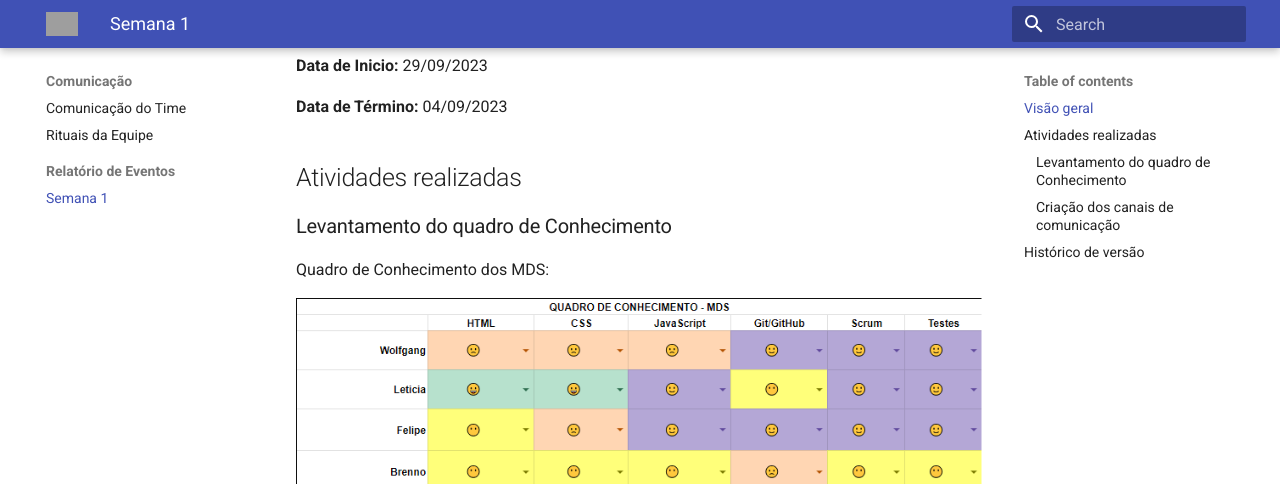
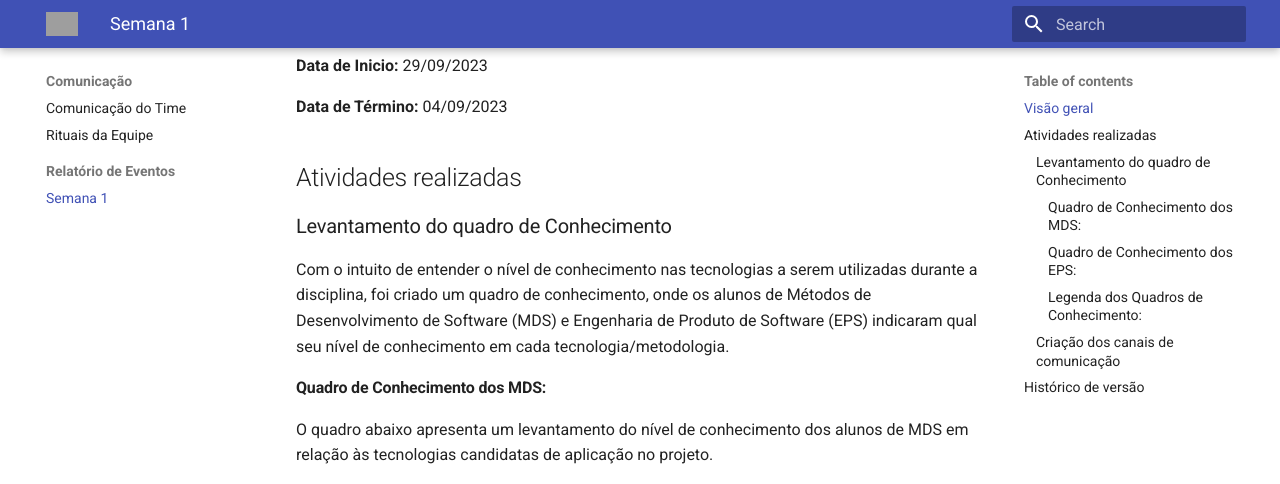
Before and after one commit to fga-eps-mds/2023.2-PrintGo-Doc, an MkDocs documentation site: the page built from docs/Relatórios/semana1.md, in a window 1280 px wide and 1400 px high, scrolled down 226 px. Shown: the top 484 px of the window. Built offline with MkDocs 1.6.1 and Material for MkDocs 9.7.7, drawn with Linux system fonts in a browser that asks for light colours; some of the changed text lies outside the part shown; grey boxes are pictures that could not be loaded.

Commit message:
feat: change static tables to dynamic and add context to sections

```diff
--- a/docs/Relatórios/semana1.md
+++ b/docs/Relatórios/semana1.md
@@ -8,31 +8,32 @@
 
 ### Levantamento do quadro de Conhecimento
 
-Quadro de Conhecimento dos MDS:
+Com o intuito de entender o nível de conhecimento nas tecnologias a serem utilizadas durante a disciplina, foi criado um quadro de conhecimento, onde os alunos de Métodos de Desenvolvimento de Software (MDS) e Engenharia de Produto de Software (EPS) indicaram qual seu nível de conhecimento em cada tecnologia/metodologia.
 
+#### Quadro de Conhecimento dos MDS:
 
-![Quadro de Conhecimento dos MDS](../assets/quadro_conhecimento_mds.png)
+O quadro abaixo apresenta um levantamento do nível de conhecimento dos alunos de MDS em relação às tecnologias candidatas de aplicação no projeto.
 
+<iframe src="https://docs.google.com/spreadsheets/d/e/2PACX-1vRCsP5oyrUH29vml9Ivtwj2sWLWmmcMsNoqKag-jQZOg7J5sMJvFi4_Nxm8aZBlfWAeXrooEnO4-rh1/pubhtml?gid=0&amp;single=true&amp;widget=true&amp;headers=false" width="500" height="500"></iframe>
 
+#### Quadro de Conhecimento dos EPS:
 
-Quadro de Conhecimento dos EPS:
+O quadro abaixo apresenta um levantamento do nível de conhecimento dos alunos de MDS em relação às tecnologias candidatas de aplicação no projeto.
 
-![Quadro de Conhecimento dos EPS](../assets/quadro_conhecimento_eps.png)
+<iframe src="https://docs.google.com/spreadsheets/d/e/2PACX-1vRCsP5oyrUH29vml9Ivtwj2sWLWmmcMsNoqKag-jQZOg7J5sMJvFi4_Nxm8aZBlfWAeXrooEnO4-rh1/pubhtml?gid=1524027615&amp;single=true&amp;widget=true&amp;headers=false" width="500" height="500"></iframe>
 
-Legenda dos Quadros de Conhecimento:
+#### Legenda dos Quadros de Conhecimento:
 
 ![Legenda do Quadro de Conhecimento](../assets/legenda_quadro_conhecimento.png)
 
 
 ### Criação dos canais de comunicação
-- Um grupo foi criado na plataforma WhatsApp com os membros de EPS e MDS
-- Um canal na plataforma Discord foi criado para comunicação por voz, compartilhamento de tela e troca de mensagens
-
-
-
+- Com o intuito de facilitar a comunicação entre a equipe do projeto, um grupo foi criado na plataforma WhatsApp com os membros de EPS e MDS.
+- Além disso, um canal na plataforma Discord foi criado para comunicação por voz, compartilhamento de tela e troca de mensagens.
 
 ## Histórico de versão
 | Data | Versão | Descrição | Autor(es) |
 | ---- | ---- | ---- | ---- |
 | 06/09/2023 | 1.0 | Criação do Documento | Antonio Rangel Chaves |
 | 06/09/2023 | 1.1 | Revisão do Documento | Yuri Alves |
+| 07/09/2023 | 1.2 | Correção do Documento | Guilherme Daniel Fernandes da Silva |
```
Also changed, not shown: docs/assets/quadro_conhecimento_eps.png (deleted), docs/assets/quadro_conhecimento_mds.png (deleted).
